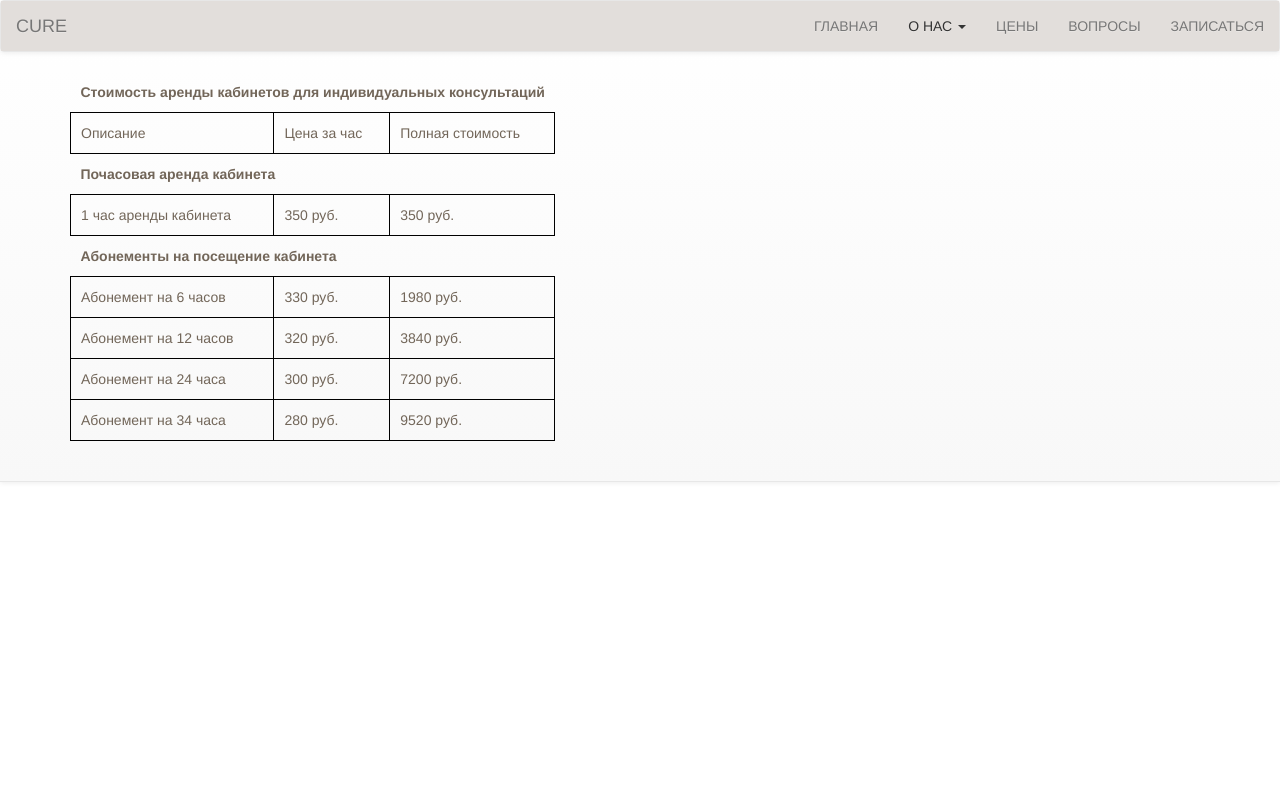
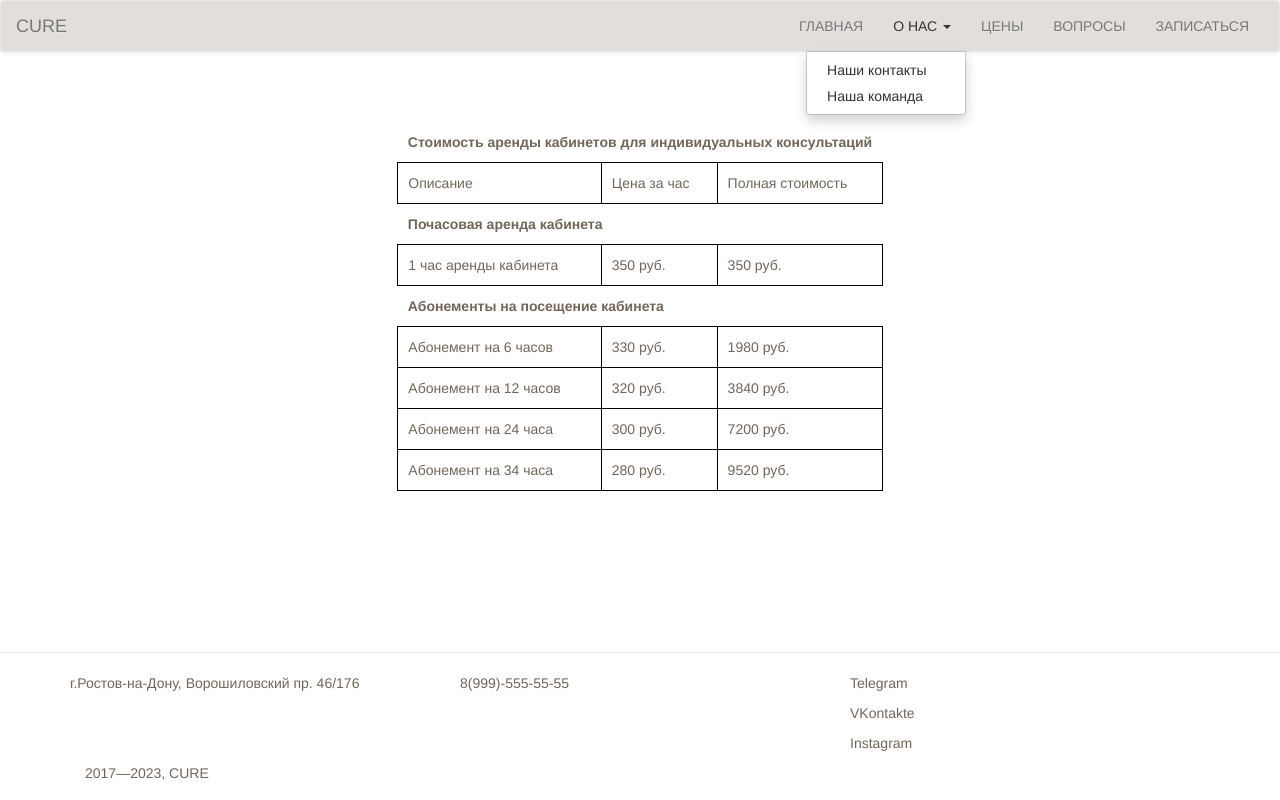
Before and after one commit to k0zhanova/project2023, a plain HTML site: page price.html in a window 1280 px wide. Both pictures are taken after a click on the link "О НАС". Drawn offline with nearby package versions, Linux system fonts and the light colour scheme.

Commit message:
Update price.html

```diff
--- a/price.html
+++ b/price.html
@@ -13,6 +13,10 @@
     <!-- Последняя компиляция и сжатый JavaScript -->
     <script src="https://maxcdn.bootstrapcdn.com/bootstrap/3.3.7/js/bootstrap.min.js" integrity="sha384-Tc5IQib027qvyjSMfHjOMaLkfuWVxZxUPnCJA7l2mCWNIpG9mGCD8wGNIcPD7Txa" crossorigin="anonymous"></script>
 
+    <script src="https://code.jquery.com/jquery-3.3.1.slim.min.js" integrity="sha384-q8i/X+965DzO0rT7abK41JStQIAqVgRVzpbzo5smXKp4YfRvH+8abtTE1Pi6jizo" crossorigin="anonymous"></script>
+    <script src="https://cdnjs.cloudflare.com/ajax/libs/popper.js/1.14.7/umd/popper.min.js" integrity="sha384-UO2eT0CpHqdSJQ6hJty5KVphtPhzWj9WO1clHTMGa3JDZwrnQq4sF86dIHNDz0W1" crossorigin="anonymous"></script>
+    <script src="https://stackpath.bootstrapcdn.com/bootstrap/4.3.1/js/bootstrap.min.js" integrity="sha384-JjSmVgyd0p3pXB1rRibZUAYoIIy6OrQ6VrjIEaFf/nJGzIxFDsf4x0xIM+B07jRM" crossorigin="anonymous"></script>
+
     <link rel="preconnect" href="https://fonts.googleapis.com">
     <link rel="preconnect" href="https://fonts.gstatic.com" crossorigin>
     <link href="https://fonts.googleapis.com/css2?family=Inter:wght@100;200;300;400;500;600;700;800;900&display=swap" rel="stylesheet">
@@ -20,9 +24,9 @@
     <link rel="stylesheet" href="styles/style.css">
 
   </head>
+
   <body>
 
-  <nav class="navbar navbar-default navbar-fixed-top" role="navigation">
     <nav class="navbar navbar-default" role="navigation">
       <div class="container-fluid menu">
         <div class="navbar-header">
@@ -32,7 +36,7 @@
             <span class="icon-bar"></span>
             <span class="icon-bar"></span>
           </button>
-          <a class="navbar-brand" href="#">CURE</a>
+          <a class="navbar-brand" href="index.html">CURE</a>
         </div>
         <div class="collapse navbar-collapse" id="bs-example-navbar-collapse-1">
           <ul class="nav navbar-nav navbar-right">
@@ -40,8 +44,8 @@
             <li class="dropdown">
               <a href="#" class="dropdown-toggle" data-toggle="dropdown">О НАС <span class="caret"></span></a>
               <ul class="dropdown-menu" role="menu">
-                <li><a href="about.html">Наши контакты</a></li>
-                <li><a href="about.html">Наша команда</a></li>
+                <li><a href="contact.html">Наши контакты</a></li>
+                <li><a href="comand.html">Наша команда</a></li>
               </ul>
             </li>
             <li class=""><a href="price.html">ЦЕНЫ</a></li>
@@ -53,7 +57,9 @@
   </nav>
 
 
-    <div class="container">
+
+      <center>
+        <div class="container t">
           <div class="row">
             <div class="col-md-12">
               <table>
@@ -100,9 +106,38 @@
             </div>
           </div>
         </div>
+      </center>
+
 
     <br>
     <br>
+    <br>
+    <hr>
+
+
+    <div class="container" class="footer">
+      <div class="row">
+        <div class="col-md-4">
+          <p class="">г.Ростов-на-Дону, Ворошиловский пр. 46/176</p>
+        </div>
+        <div class="col-md-4">
+          <p class="">8(999)-555-55-55</p>
+        </div>
+        <div class="col-md-4">
+          <p class="">Telegram</p>
+          <p class="">VKontakte</p>
+          <p class="">Instagram</p>
+        </div>
+      </div>
+
+      <div class="container">
+        <div class="row">
+          <div class="col-md-12">
+            <p>2017—2023, CURE</p>
+          </div>
+        </div>
+      </div>
+     </div>
 
   </body>
 </html>
```
Lines whose indentation alone changed are shown as unchanged.
